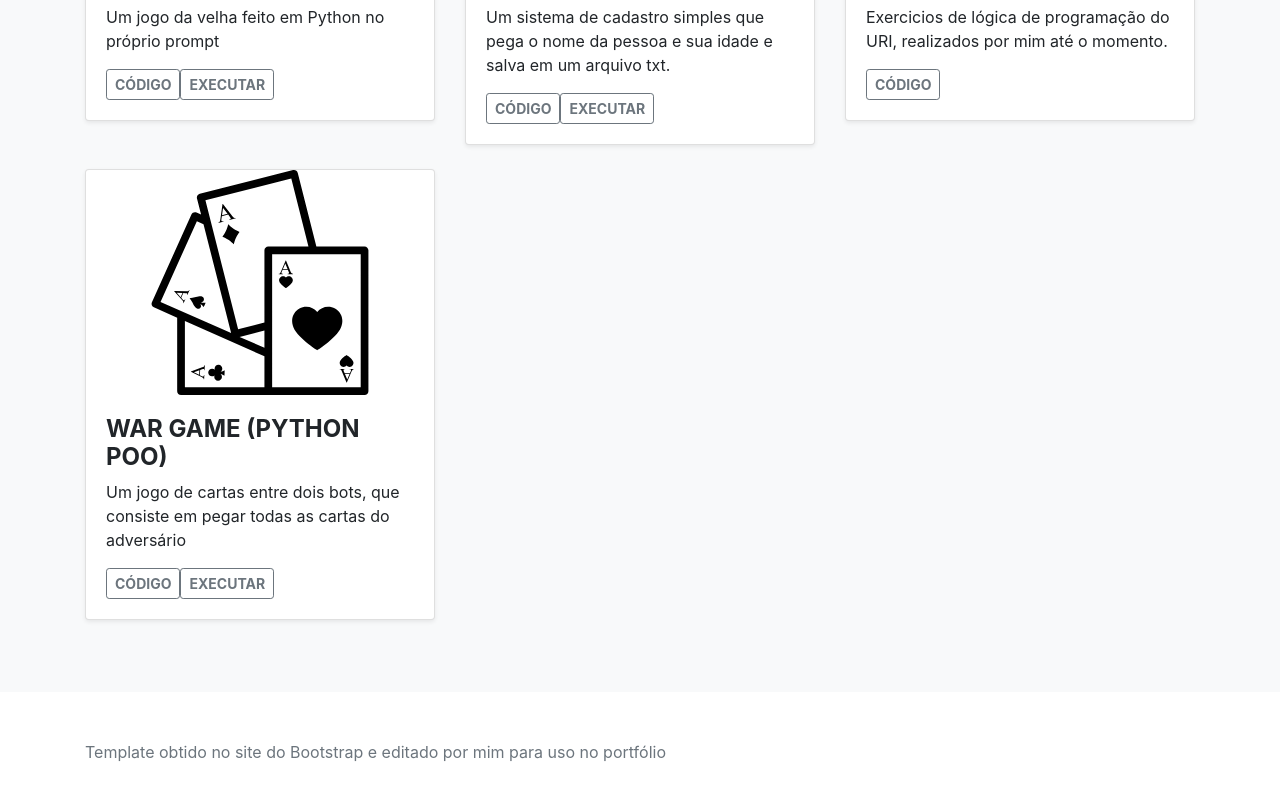
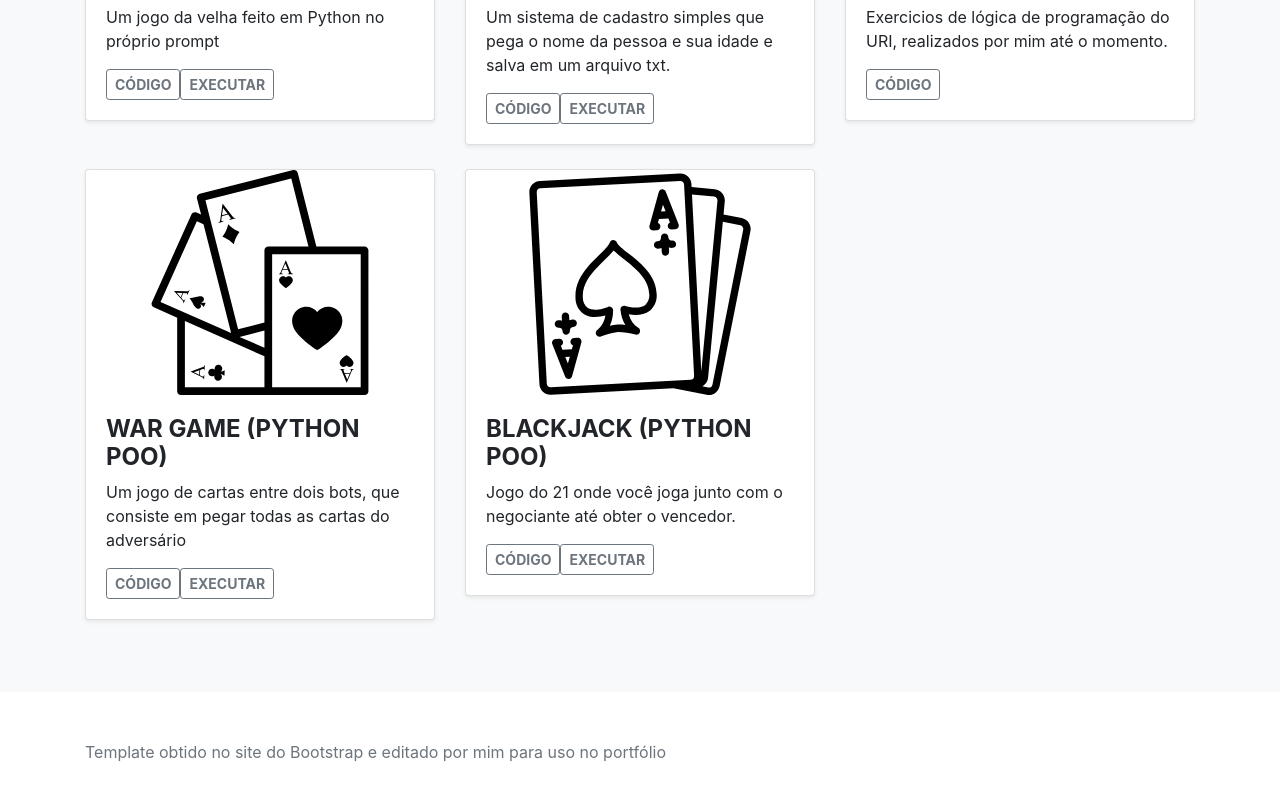
Before and after one commit to KaiqueAnjos/kaiqueanjos.github.io, a plain HTML site: page index.html in a window 1280 px wide. Shown: the part 749-1549 px from the top of the page. Drawn offline with nearby package versions, Linux system fonts and the light colour scheme.

Commit message:
Update index.html

```diff
--- a/index.html
+++ b/index.html
@@ -136,6 +136,21 @@
             </div>
           </div>
         </div>
+        <div class="col-md-4">
+          <div class="card mb-4 shadow-sm">
+            <img src="assets/img/blackjack.svg" class="bd-placeholder-img card-img-top" width="100%" height="225" xmlns="http://www.w3.org/2000/svg" preserveAspectRatio="xMidYMid slice" focusable="false" role="img" aria-label="Placeholder: Thumbnail">
+            <div class="card-body">
+              <h4><strong>BLACKJACK (PYTHON POO)</strong></h4>
+              <p class="card-text">Jogo do 21 onde você joga junto com o negociante até obter o vencedor.</p>
+              <div class="d-flex justify-content-between align-items-center">
+                <div class="btn-group">
+                  <a href="https://github.com/KaiqueAnjos/BlackJack" target="_blank"><button type="button" class="btn btn-sm btn-outline-secondary"><strong>CÓDIGO</strong></button></a>
+                  <a href="https://repl.it/@KaiqueAnjos/BlackJack#BlackJack.py" target="_blank"><button type="button" class="btn btn-sm btn-outline-secondary"><strong>EXECUTAR</strong></button></a>
+                </div>
+              </div>
+            </div>
+          </div>
+        </div>
 
       </div>
     </div>
```
